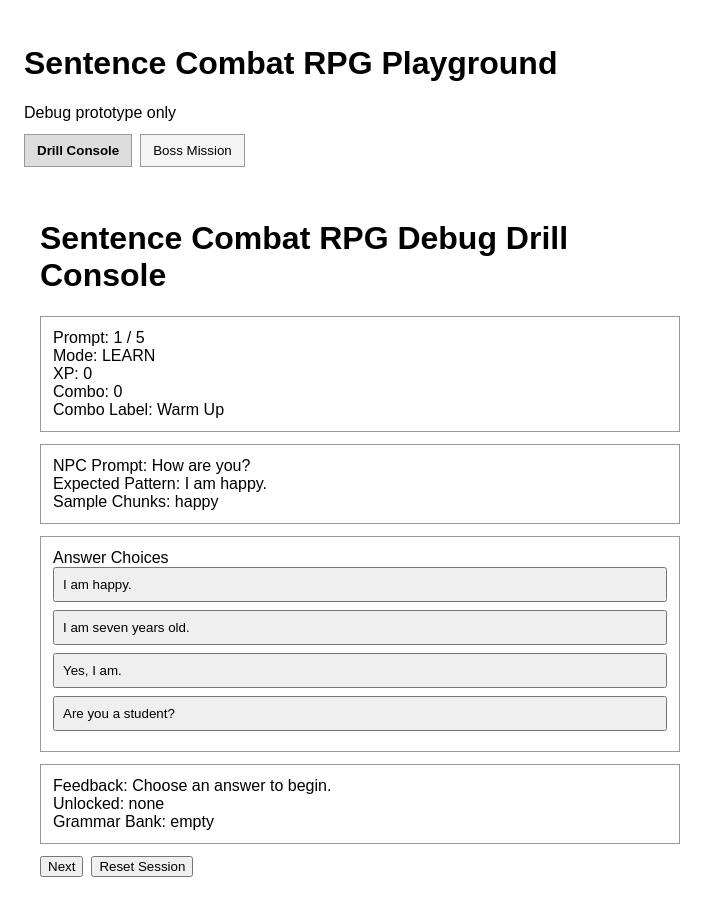
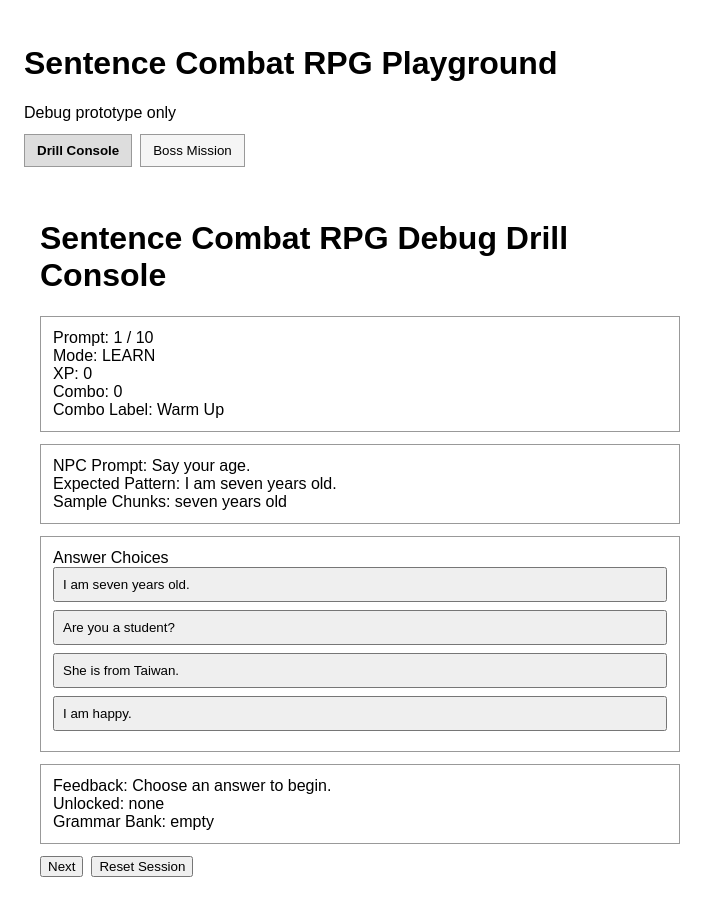
Before and after one commit to cobelinfuture-Kobel/english-reorder-data-v2, a React (Vite) app: page / in a window 1280 px wide. Shown: the whole page, without its empty margins (0-719 px from the left). Built offline with nearby package versions, Linux system fonts and the light colour scheme.

Commit message:
feat: generate drill session from full official registry

```diff
--- a/src/playground/mockSession.ts
+++ b/src/playground/mockSession.ts
@@ -92,6 +92,9 @@ const playablePrompts = buildDrillSessionFromRegistry(registrySentences, {
   sessionId: "personal-info-playground",
   sessionTitle: "1-1 Personal Info",
   defaultTimerSeconds: 3,
+  sessionSize: 10,
+  strategy: "phase_progression",
+  includeModes: ["LEARN", "DRILL", "RAPID_RESPONSE"],
 });
 
 export const initialSessionState: MockSessionState = {
--- a/src/runtime/registryNormalizer.ts
+++ b/src/runtime/registryNormalizer.ts
@@ -93,13 +93,34 @@ function semanticGroupToSlotType(semanticGroup: string): SlotType {
 }
 
 function sentenceToChunkPool(sentence: OfficialSentenceEntry): Chunk[] {
-  return (sentence.chunks ?? []).map((chunk) => ({
+  const chunkMap = new Map<string, Chunk>();
+
+  for (const [slotName, slotValue] of Object.entries(sentence.slots ?? {})) {
+    const slotType = semanticGroupToSlotType(slotName);
+    const slotChunk: Chunk = {
+      id: toChunkId(slotValue),
+      text: slotValue,
+      slotType,
+      scenarioSource: sentence.scenario_id,
+      unlockedByDefault: false,
+    };
+
+    chunkMap.set(slotChunk.id, slotChunk);
+  }
+
+  for (const chunk of sentence.chunks ?? []) {
+    const chunkEntry: Chunk = {
       id: toChunkId(chunk.text),
       text: chunk.text,
       slotType: semanticGroupToSlotType(chunk.semantic_group),
       scenarioSource: sentence.scenario_id,
       unlockedByDefault: false,
-  }));
+    };
+
+    chunkMap.set(chunkEntry.id, chunkEntry);
+  }
+
+  return Array.from(chunkMap.values());
 }
 
 function sentenceToSlotSelections(sentence: OfficialSentenceEntry): Record<string, string> | undefined {
@@ -112,113 +133,84 @@ function sentenceToSlotSelections(sentence: OfficialSentenceEntry): Record<strin
   );
 }
 
-function choosePlayableSentences(sentences: OfficialSentenceEntry[]): RegistrySentence[] {
-  const byId = new Map(sentences.map((sentence) => [sentence.id, sentence]));
-  const selectedIds = [
-    "A1_01_personal_info_0004",
-    "A1_01_personal_info_0001",
-    "A1_01_personal_info_0002",
-    "A1_01_personal_info_0005",
-    "A1_01_personal_info_0005",
-  ];
-
-  return selectedIds.reduce<RegistrySentence[]>((playableSentences, id, index) => {
-    const sentence = byId.get(id);
-
-    if (!sentence) {
-      return playableSentences;
+function sentenceToNpcPrompt(sentence: OfficialSentenceEntry): string {
+  if (sentence.text.endsWith("?")) {
+    return sentence.text;
   }
 
+  switch (sentence.communicative_function) {
+    case "state_personal_age":
+      return "Say your age.";
+    case "state_feeling":
+      return "Say how you feel.";
+    case "state_negative_feeling":
+      return "Say how you do not feel.";
+    case "state_origin":
+      return "Say where someone is from.";
+    case "state_role_identity":
+      return "Say who someone is.";
+    case "state_weather":
+      return "Say the weather.";
+    default:
+      return sentence.text;
+  }
+}
+
+function sentenceToRegistrySentence(sentence: OfficialSentenceEntry): RegistrySentence {
   const commonFields = {
     scenarioId: sentence.scenario_id,
+    mode: "DRILL" as const,
+    npcPrompt: sentenceToNpcPrompt(sentence),
+    expectedAnswer: sentence.text,
     pattern: sentence.pattern,
     grammarTags: sentence.grammar,
     chunkPool: sentenceToChunkPool(sentence),
     slotSelections: sentenceToSlotSelections(sentence),
+    responseAnswers: sentence.expected_answers
+      ? {
+          yes: sentence.expected_answers.yes,
+          no: sentence.expected_answers.no,
+        }
+      : undefined,
   };
+  const unlockableChunkId = commonFields.chunkPool[0]?.id;
 
-    if (index === 0) {
-      playableSentences.push(
-        {
+  return {
     id: sentence.id,
-          mode: "LEARN",
-          npcPrompt: "How are you?",
-          expectedAnswer: sentence.text,
-          answerChoices: ["I am happy.", "I am seven years old.", "Yes, I am."],
-          unlockableChunkId: "happy",
     ...commonFields,
-        },
-      );
-      return playableSentences;
+    answerChoices: sentence.expected_answers
+      ? [sentence.text, sentence.expected_answers.yes ?? "Yes, I am.", sentence.expected_answers.no ?? "No, I'm not."]
+      : [sentence.text],
+    distractorAnswers: sentence.expected_answers
+      ? undefined
+      : sentence.scenario_role === "extension"
+        ? ["Yes, I am.", "No, I am not."]
+        : undefined,
+    unlockableChunkId,
+  };
 }
 
-    if (index === 1) {
-      playableSentences.push(
-        {
-          id: sentence.id,
-          mode: "DRILL",
-          npcPrompt: "How old are you?",
-          expectedAnswer: sentence.text,
-          answerChoices: ["I am seven years old.", "I am happy.", "Are you a student?"],
-          unlockableChunkId: "seven_years_old",
-          ...commonFields,
-        },
-      );
-      return playableSentences;
+function choosePlayableSentences(sentences: OfficialSentenceEntry[]): RegistrySentence[] {
+  return sentences.map((sentence) => {
+    const registrySentence = sentenceToRegistrySentence(sentence);
+    const stateChunkIds = ["happy", "hungry", "tired"];
+
+    if (sentence.pattern === "I am {state}." || sentence.pattern === "Are you {state}?") {
+      for (const chunkId of stateChunkIds) {
+        if (!registrySentence.chunkPool?.some((chunk) => chunk.id === chunkId)) {
+          registrySentence.chunkPool?.push({
+            id: chunkId,
+            text: chunkId,
+            slotType: "state",
+            scenarioSource: sentence.scenario_id,
+            unlockedByDefault: false,
+          });
+        }
+      }
     }
 
-    if (index === 2) {
-      playableSentences.push(
-        {
-          id: sentence.id,
-          mode: "DRILL",
-          npcPrompt: sentence.text,
-          expectedAnswer: sentence.text,
-          answerChoices: ["Are you a student?", "Are you tired?", "I am seven years old."],
-          unlockableChunkId: "a_student",
-          ...commonFields,
-        },
-      );
-      return playableSentences;
-    }
-
-    if (index === 3) {
-      playableSentences.push(
-        {
-          id: `${sentence.id}_yes`,
-          mode: "RAPID_RESPONSE",
-          npcPrompt: sentence.text,
-          expectedAnswer: sentence.expected_answers?.yes ?? "Yes, I am.",
-          answerChoices: [
-            sentence.expected_answers?.yes ?? "Yes, I am.",
-            sentence.expected_answers?.no ?? "No, I'm not.",
-            sentence.text,
-          ],
-          timerSeconds: 3,
-          ...commonFields,
-        },
-      );
-      return playableSentences;
-    }
-
-    playableSentences.push(
-      {
-        id: `${sentence.id}_no`,
-        mode: "RAPID_RESPONSE",
-        npcPrompt: sentence.text,
-        expectedAnswer: sentence.expected_answers?.no ?? "No, I'm not.",
-        answerChoices: [
-          sentence.expected_answers?.no ?? "No, I'm not.",
-          sentence.expected_answers?.yes ?? "Yes, I am.",
-          sentence.text,
-        ],
-        timerSeconds: 3,
-        ...commonFields,
-      },
-    );
-
-    return playableSentences;
-  }, []);
+    return registrySentence;
+  });
 }
 
 function collectChunkCatalog(sentences: RegistrySentence[]): Chunk[] {
--- a/src/runtime/sessionBuilder.ts
+++ b/src/runtime/sessionBuilder.ts
@@ -10,10 +10,35 @@ import {
   SessionBuildOptions,
 } from "./sessionTypes";
 
+type DrillPlayableMode = Extract<RegistrySentence["mode"], "LEARN" | "DRILL" | "RAPID_RESPONSE">;
+
 function createAnswerChoices(
   sentence: RegistrySentence,
   allSentences: RegistrySentence[],
+  effectiveExpectedAnswer: string,
+  effectiveMode: DrillPlayableMode,
+  rapidResponseVariant: "yes" | "no" | null,
 ): PlayableAnswerChoice[] {
+  if (effectiveMode === "RAPID_RESPONSE" && rapidResponseVariant && sentence.responseAnswers) {
+    const preferredAnswer =
+      rapidResponseVariant === "yes"
+        ? sentence.responseAnswers.yes ?? effectiveExpectedAnswer
+        : sentence.responseAnswers.no ?? effectiveExpectedAnswer;
+    const alternateAnswer =
+      rapidResponseVariant === "yes"
+        ? sentence.responseAnswers.no ?? "No, I am not."
+        : sentence.responseAnswers.yes ?? "Yes, I am.";
+
+    return [preferredAnswer, alternateAnswer, sentence.npcPrompt]
+      .filter((choice, index, choices) => choices.indexOf(choice) === index)
+      .slice(0, 4)
+      .map((choice, index) => ({
+        id: `${sentence.id}-choice-${index + 1}`,
+        label: choice,
+        answer: choice,
+      }));
+  }
+
   const providedChoices = sentence.answerChoices ?? [];
   const providedDistractors = sentence.distractorAnswers ?? [];
   const fallbackDistractors = allSentences
@@ -21,10 +46,10 @@ function createAnswerChoices(
     .map((candidate) => candidate.expectedAnswer);
 
   const orderedChoices = [
-    sentence.expectedAnswer,
-    ...providedChoices.filter((choice) => choice !== sentence.expectedAnswer),
-    ...providedDistractors.filter((choice) => choice !== sentence.expectedAnswer),
-    ...fallbackDistractors.filter((choice) => choice !== sentence.expectedAnswer),
+    effectiveExpectedAnswer,
+    ...providedChoices.filter((choice) => choice !== effectiveExpectedAnswer),
+    ...providedDistractors.filter((choice) => choice !== effectiveExpectedAnswer),
+    ...fallbackDistractors.filter((choice) => choice !== effectiveExpectedAnswer),
   ].filter((choice, index, choices) => choices.indexOf(choice) === index);
 
   return orderedChoices.slice(0, 4).map((choice, index) => ({
@@ -49,6 +74,68 @@ function inferTimerSeconds(
   return undefined;
 }
 
+function getModeCounts(totalSentences: number): Record<DrillPlayableMode, number> {
+  const learnCount = Math.max(1, Math.ceil(totalSentences * 0.3));
+  const rapidResponseCount = Math.max(1, Math.ceil(totalSentences * 0.3));
+  const drillCount = Math.max(0, totalSentences - learnCount - rapidResponseCount);
+
+  if (drillCount >= 0) {
+    return {
+      LEARN: learnCount,
+      DRILL: drillCount,
+      RAPID_RESPONSE: rapidResponseCount,
+    };
+  }
+
+  return {
+    LEARN: Math.max(1, totalSentences - 2),
+    DRILL: 1,
+    RAPID_RESPONSE: 1,
+  };
+}
+
+function selectSessionSentences(
+  sentences: RegistrySentence[],
+  options: SessionBuildOptions,
+): RegistrySentence[] {
+  const filteredSentences =
+    options.includeModes && options.includeModes.length > 0
+      ? sentences.filter((sentence) => options.includeModes?.includes(sentence.mode as DrillPlayableMode))
+      : sentences;
+
+  const sessionSize = options.sessionSize ?? filteredSentences.length;
+
+  return filteredSentences.slice(0, Math.min(sessionSize, filteredSentences.length));
+}
+
+function getGeneratedMode(index: number, total: number): DrillPlayableMode {
+  const counts = getModeCounts(total);
+
+  if (index < counts.LEARN) {
+    return "LEARN";
+  }
+
+  if (index < counts.LEARN + counts.DRILL) {
+    return "DRILL";
+  }
+
+  return "RAPID_RESPONSE";
+}
+
+function getEffectiveExpectedAnswer(
+  sentence: RegistrySentence,
+  effectiveMode: DrillPlayableMode,
+  rapidResponseVariant: "yes" | "no" | null,
+): string {
+  if (effectiveMode === "RAPID_RESPONSE" && rapidResponseVariant && sentence.responseAnswers) {
+    return rapidResponseVariant === "yes"
+      ? sentence.responseAnswers.yes ?? sentence.expectedAnswer
+      : sentence.responseAnswers.no ?? sentence.expectedAnswer;
+  }
+
+  return sentence.expectedAnswer;
+}
+
 function collectComboChunks(requiredSentences: RegistrySentence[]): Chunk[] {
   const seenChunkIds = new Set<string>();
   const chunks: Chunk[] = [];
@@ -71,16 +158,47 @@ export function buildDrillSessionFromRegistry(
   sentences: RegistrySentence[],
   options: SessionBuildOptions = {},
 ): PlayablePrompt[] {
-  return sentences.map((sentence) => ({
-    id: sentence.id,
-    mode: sentence.mode,
-    npcPrompt: sentence.npcPrompt,
-    expectedAnswer: sentence.expectedAnswer,
-    answerChoices: createAnswerChoices(sentence, sentences),
-    unlockableChunkId: sentence.unlockableChunkId,
-    sourceSentenceId: sentence.id,
-    timerSeconds: inferTimerSeconds(sentence, options),
-  }));
+  const selectedSentences = selectSessionSentences(sentences, options);
+  const rapidResponseQuestionIndex = selectedSentences
+    .map((sentence, index) => ({ sentence, index }))
+    .filter(({ sentence }) => sentence.responseAnswers)
+    .map(({ index }) => index);
+
+  let rapidResponseVariantCounter = 0;
+
+  return selectedSentences.map((sentence, index) => {
+    const effectiveMode =
+      options.strategy === "phase_progression" || !options.strategy
+        ? getGeneratedMode(index, selectedSentences.length)
+        : (sentence.mode as DrillPlayableMode);
+    const rapidResponseVariant =
+      effectiveMode === "RAPID_RESPONSE" && sentence.responseAnswers
+        ? (rapidResponseVariantCounter++ % 2 === 0 ? "yes" : "no")
+        : null;
+    const effectiveExpectedAnswer = getEffectiveExpectedAnswer(
+      sentence,
+      effectiveMode,
+      rapidResponseVariant,
+    );
+
+    return {
+      id: sentence.id,
+      mode: effectiveMode,
+      npcPrompt: sentence.npcPrompt,
+      expectedAnswer: effectiveExpectedAnswer,
+      answerChoices: createAnswerChoices(
+        sentence,
+        selectedSentences,
+        effectiveExpectedAnswer,
+        effectiveMode,
+        rapidResponseVariant,
+      ),
+      unlockableChunkId: sentence.unlockableChunkId,
+      sourceSentenceId: sentence.id,
+      timerSeconds:
+        effectiveMode === "RAPID_RESPONSE" ? inferTimerSeconds(sentence, options) : undefined,
+    };
+  });
 }
 
 export function buildBossMissionFromCombo(
```
Also changed, not shown: src/runtime/sessionTypes.ts (+7 -0 lines). Lines whose indentation alone changed are shown as unchanged.
